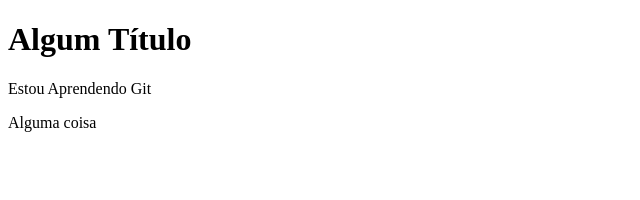
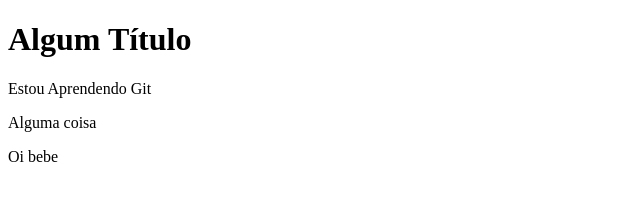
Before and after one commit to HenriqueMoreiraEng/Tutorial_GIt, a plain HTML site: page index.html in a window 1280 px wide. Shown: the full height of the page, 0-640 px from the left. Drawn offline with Linux system fonts and the light colour scheme.

Commit message:
Nova Demanda

```diff
--- a/index.html
+++ b/index.html
@@ -10,5 +10,6 @@
     <h1>Algum Título</h1>
     <p>Estou Aprendendo Git</p>
     <p>Alguma coisa</p>
+    <p>Oi bebe</p>
 </body>
 </html>
```
